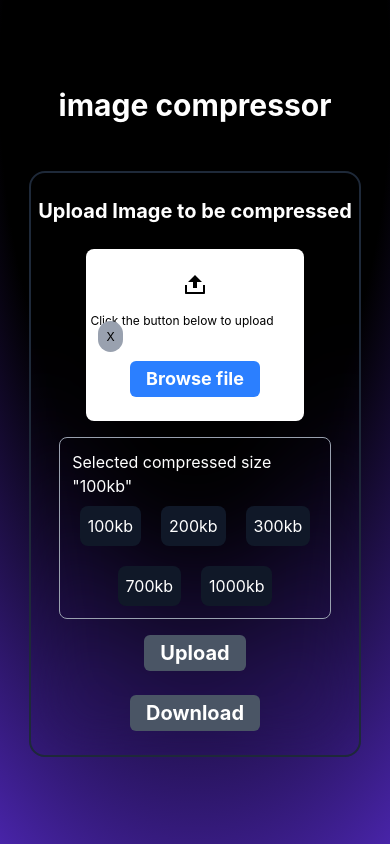
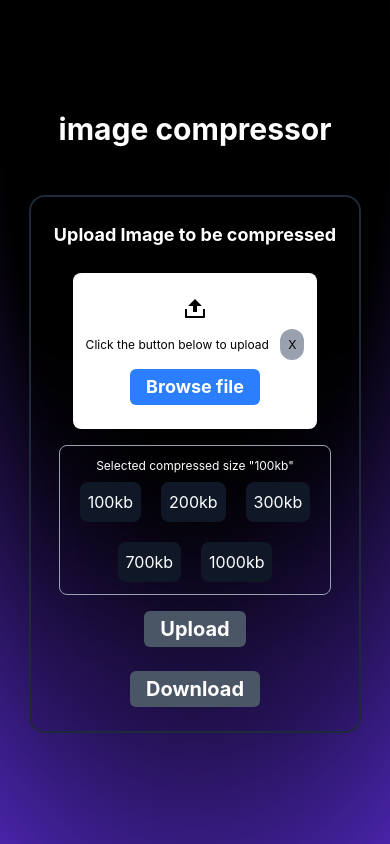
Before and after one commit to jatin0670/Multi-Tool-web, a React (Vite) app: page /img-compression in a window 390 px wide. Built offline with nearby package versions, Linux system fonts and the light colour scheme.

Commit message:
fixed mobile responsiveness

```diff
--- a/src/Components/ImgComp.jsx
+++ b/src/Components/ImgComp.jsx
@@ -35,11 +35,11 @@ const ImgComp = () => {
 
        <div className=" w-[85%] md:w-[70%] lg:w-[60%] border-2 border-gray-800 rounded-2xl backdrop-blur-2xl gap-4 px-1 py-6 flex  items-center flex-col">
 
-         <h1 className=" text-xl md:text-2xl lg:text-3xl text-white font-bold">Upload Image to be compressed</h1>
+         <h1 className=" text-lg md:text-2xl lg:text-3xl text-white font-bold">Upload Image to be compressed</h1>
 
          <div className=" w-[90%] lg:w-[40%] p-2 flex flex-col gap-4 items-center justify-center ">
 
-            <span className=' w-[80%] rounded-lg px-1 py-6 bg-white flex flex-col items-center justify-center gap-4'>
+            <span className=' w-[90%] rounded-lg px-1 py-6 bg-white flex flex-col items-center justify-center gap-4'>
             < RiUpload2Fill  />
 
             <p className=" text-xs md:text-sm lg:text-sm ">{FileName} <span onClick={()=>{setFile(''); setFileName('Click the button below to upload')}} className='p-2 bg-gray-400 rounded-full cursor-pointer ml-2'>X</span></p>
@@ -54,7 +54,7 @@ const ImgComp = () => {
 
             <div className=' border border-gray-400 p-3 rounded-lg flex flex-col items-center justify-center gap-2'>
 
-            <span className=' text-white'> Selected compressed size "{FileSize}kb"</span>
+            <span className=' text-xs md:text-lg text-white'> Selected compressed size "{FileSize}kb"</span>
 
             <div className=' = w-full flex items-center justify-center gap-5 flex-wrap'>
                <span onClick={()=>setFileSize(100)} className=' p-2 bg-gray-900 rounded-lg text-white cursor-pointer'>100kb</span>
```
